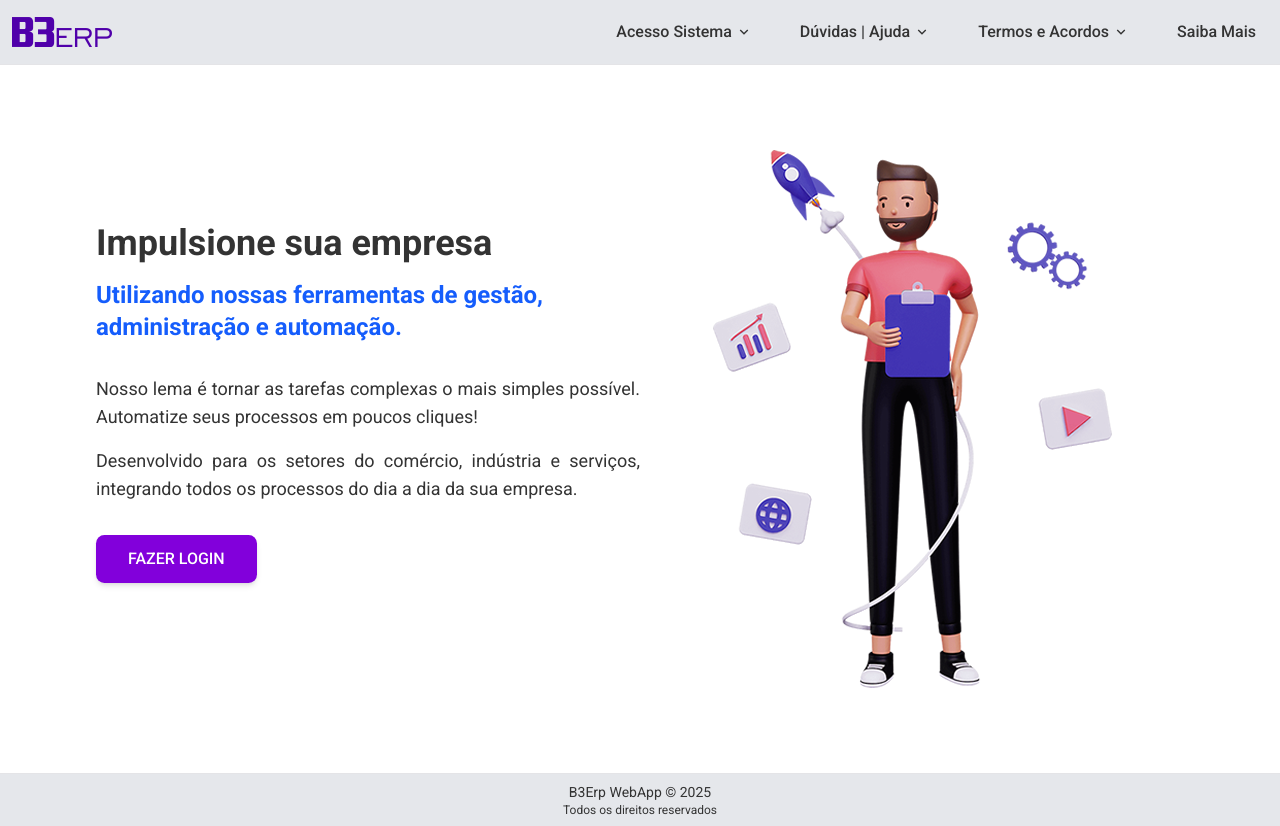
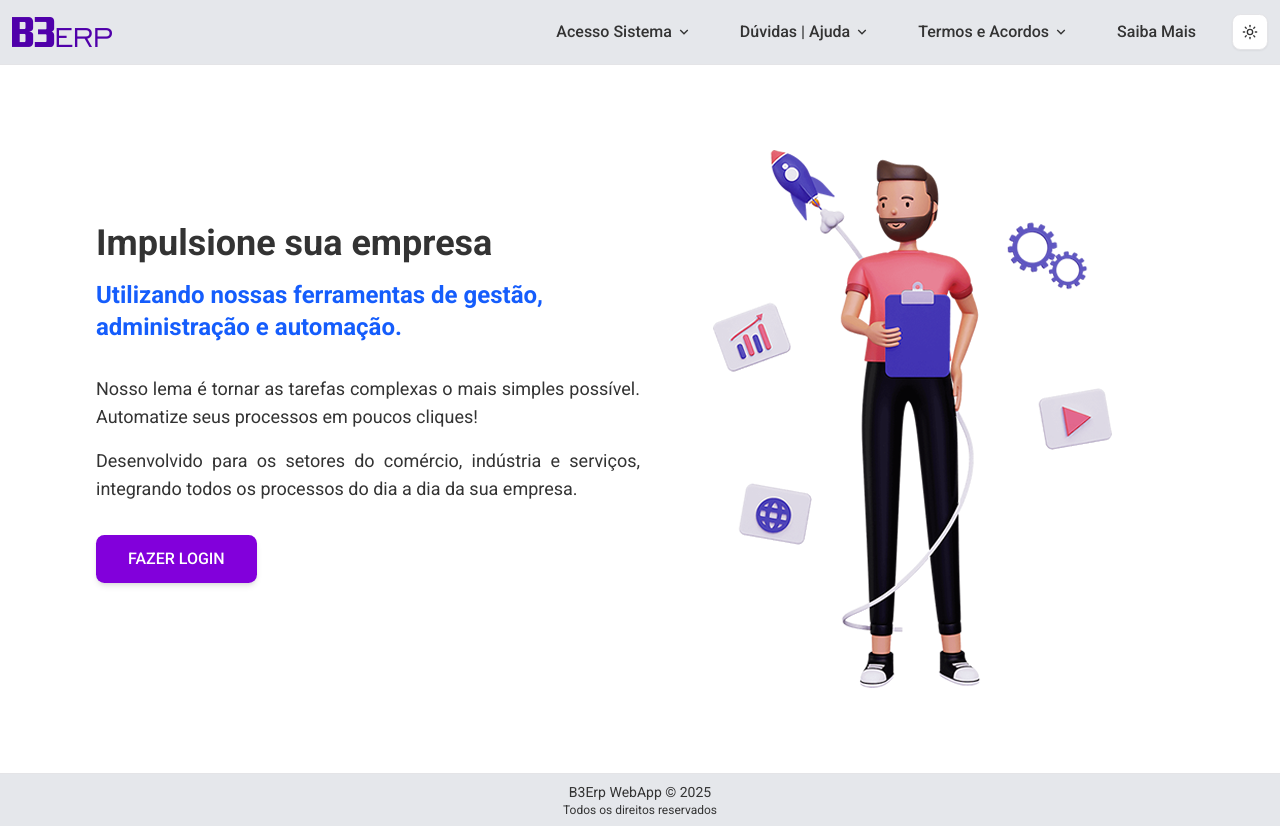
Before and after one commit to jribas-dev/app-b3erp, a Next.js app: page / in a window 1280 px wide. Built offline with nearby package versions, Linux system fonts and the light colour scheme.

Commit message:
theme button selecion for all headers

```diff
--- a/src/components/header/desktop-menu.tsx
+++ b/src/components/header/desktop-menu.tsx
@@ -3,6 +3,7 @@
 import { useState, useRef, useEffect } from "react";
 import Link from "next/link";
 import { RiArrowDownSLine } from "react-icons/ri";
+import { ThemeDropDown } from "../home/theme-dropdown";
 
 // Interface para os subitens do menu
 interface SubMenuItem {
@@ -69,7 +70,11 @@ const SubmenuDropdown = ({
           className="block px-4 py-2 text-gray-800 dark:text-gray-50 hover:bg-gray-200 dark:hover:bg-gray-600 whitespace-nowrap"
           onClick={onClose}
           target={subItem.routePath.includes("http") ? "_blank" : "_self"}
-          rel={subItem.routePath.includes("http") ? "noopener noreferrer" : undefined}
+          rel={
+            subItem.routePath.includes("http")
+              ? "noopener noreferrer"
+              : undefined
+          }
         >
           {subItem.name}
         </Link>
@@ -118,7 +123,9 @@ const DesktopMenuItem = ({ item }: { item: MenuItem }) => {
         href={item.routePath || "#"}
         className="nav-link"
         target={item.routePath?.includes("http") ? "_blank" : "_self"}
-        rel={item.routePath?.includes("http") ? "noopener noreferrer" : undefined}
+        rel={
+          item.routePath?.includes("http") ? "noopener noreferrer" : undefined
+        }
       >
         {item.name}
       </Link>
@@ -129,10 +136,13 @@ const DesktopMenuItem = ({ item }: { item: MenuItem }) => {
 // Componente principal de menu desktop
 export default function DesktopMenu({ menuItems }: DesktopMenuProps) {
   return (
-    <nav className="hidden md:flex space-x-6 items-center">
-      {menuItems.map((item, index) => (
-        <DesktopMenuItem key={index} item={item} />
-      ))}
-    </nav>
+    <>
+      <nav className="hidden md:flex space-x-6 items-center mr-6">
+        {menuItems.map((item, index) => (
+          <DesktopMenuItem key={index} item={item} />
+        ))}
+      </nav>
+      <ThemeDropDown />
+    </>
   );
 }
```
